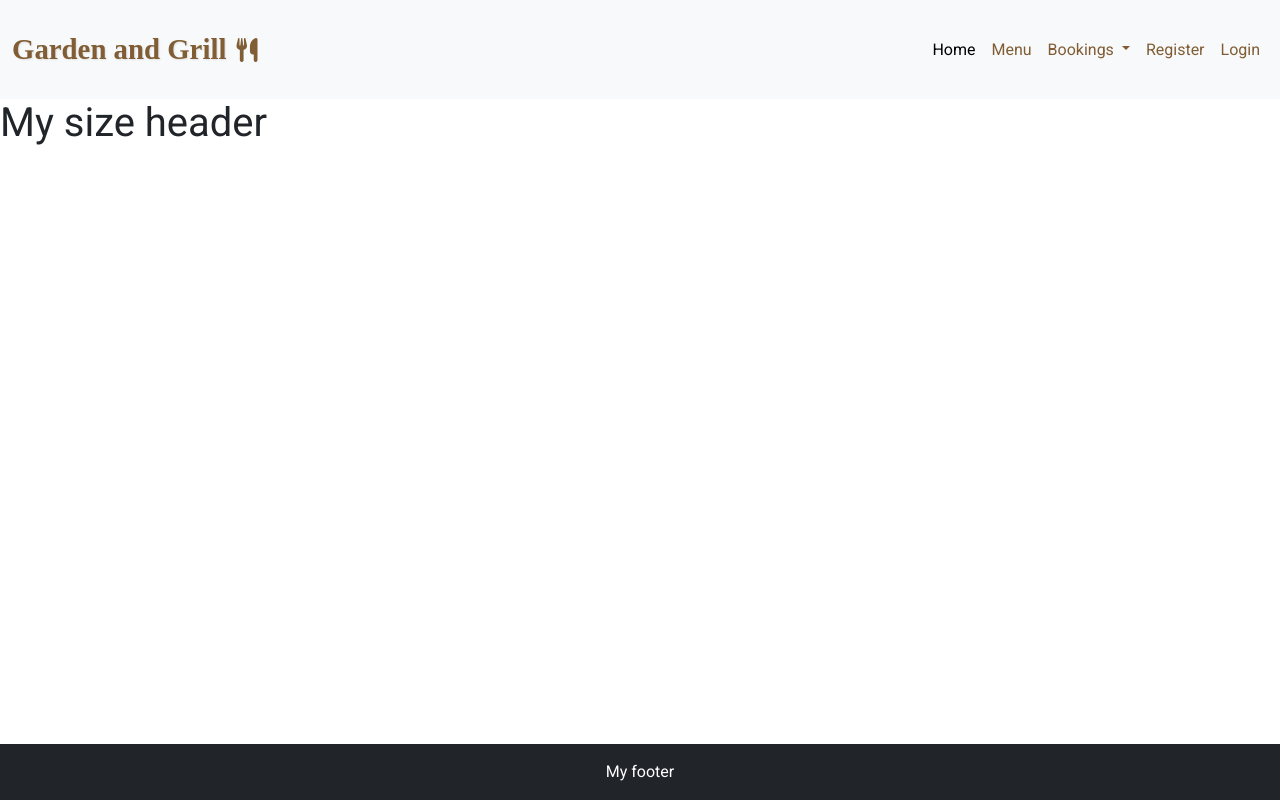
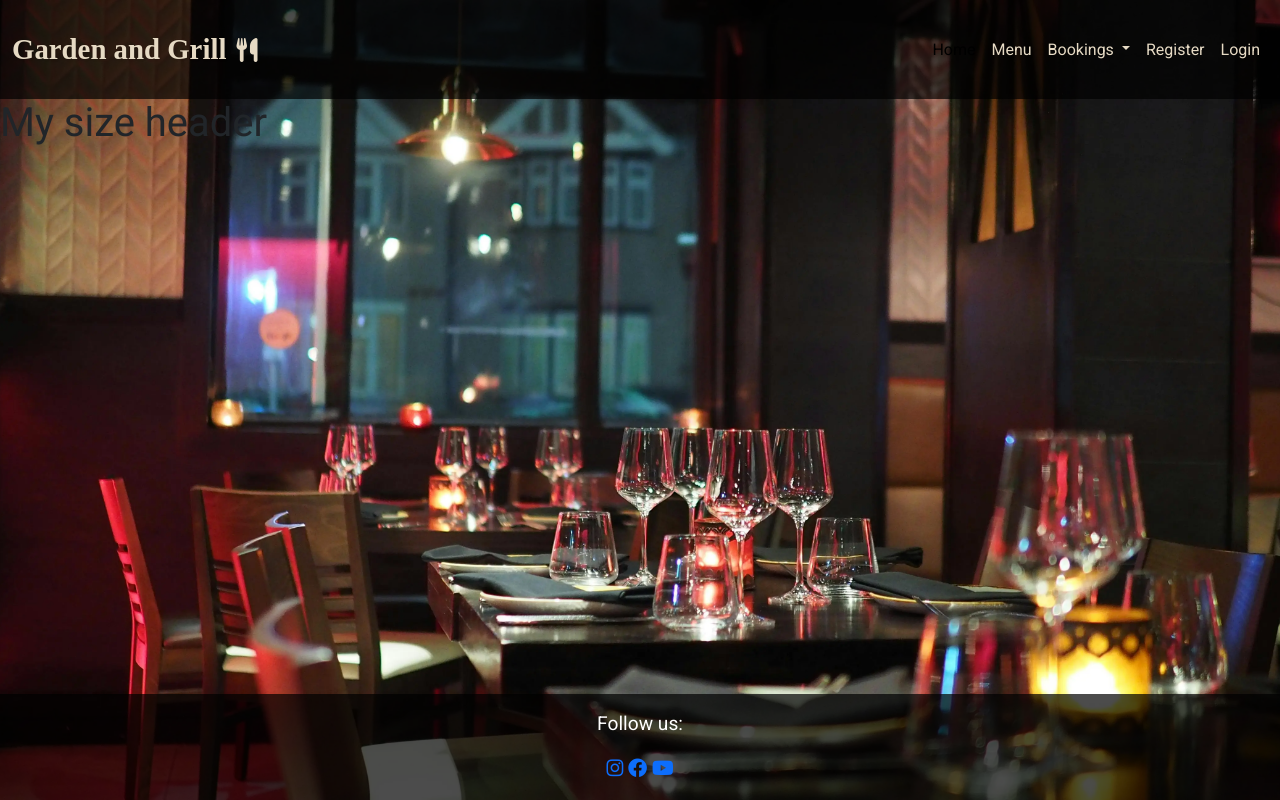
Before and after one commit to Patteerrik/Garden_Grill, a Django app: template templates/base.html in a window 1280 px wide. Run offline with Django 4.2, Linux system fonts and the light colour scheme; the template is opened without the code that fills it, so the values that code supplies are empty.

Commit message:
Styled navbar, footer, added background image, adjusted icon colors

```diff
--- a/static/css/style.css
+++ b/static/css/style.css
@@ -7,14 +7,19 @@ body {
     display:flex;
     flex-direction: column;
     font-family: 'Roboto', Arial, sans-serif;
+    background-image: url('/static/images/pexels-chanwalrus-941861.webp');
+    background-size: cover;
+    background-position: center;
+    background-repeat: no-repeat;
 }
 
 footer {
-    background-color: #31373d;
-    color: white;
+    background-color: rgba(0, 0, 0, 0.7);
+    font-size: 1.2rem;
 }
 
-.navbar {
+html body .navbar {
+    background-color: rgba(0, 0, 0, 0.7) !important;
     padding: 20px 0;
 }
 
@@ -22,18 +27,18 @@ footer {
     font-family: 'Playfair Display', serif;
     font-size: 1.8rem;
     font-weight: 700;
-    color: #805D34;
+    color: #e6dac4;
     text-shadow: 1px 1px 2px rgba(0,0,0,0.1);
     line-height: normal;
 }
 
 .nav-link {
-    color: #805D34;
+    color: #e6dac4;
     text-decoration: none;
 }
 
 .nav-link:hover, .nav-link:focus {
-    color: #a67248;
+    color: #ffffff;
 }
 
 .nav-link.active {
@@ -48,7 +53,7 @@ footer {
 }
 
 .navbar-brand i {
-    color: #805D34;
+    color: #e6dac4;
     margin-right: 10px;
     vertical-align: middle;
     margin-left: 10px;
--- a/templates/base.html
+++ b/templates/base.html
@@ -15,7 +15,7 @@
     <!-- custom CSS -->
     <link href="{% static 'css/style.css' %}" rel="stylesheet">
 </head>
-<body class="d-flex flex-column min-vh-100"></body>
+<body class="d-flex flex-column min-vh-100">
     <!-- Navbar -->
     <nav class="navbar navbar-expand-lg bg-body-tertiary">
       <div class="container-fluid">
@@ -69,8 +69,16 @@
         {% endblock %}
     </main>
     <!-- footer -->
-    <footer class="bg-dark text-white text-center py-3 mt-auto">
-        My footer
+    <footer class="site-footer text-white text-center py-3 mt-auto">
+        <p>Follow us:</p>
+        <div class="social-media-icons">
+        <a href="https://www.instagram.com/" target="_blank">
+        <i class="fab fa-instagram"></i></a>
+        <a href="https://www.facebook.com/" target="_blank">
+        <i class="fa-brands fa-facebook"></i></a>
+        <a href="https://www.youtube.com/" target="_blank">
+        <i class="fa-brands fa-youtube"></i></a>
+      </div>
     </footer>
     <!-- bootstrap -->
     <script src="https://cdn.jsdelivr.net/npm/bootstrap@5.3.0/dist/js/bootstrap.bundle.min.js"></script>
```
Also changed, not shown: static/images/pexels-chanwalrus-941861.webp (added).
